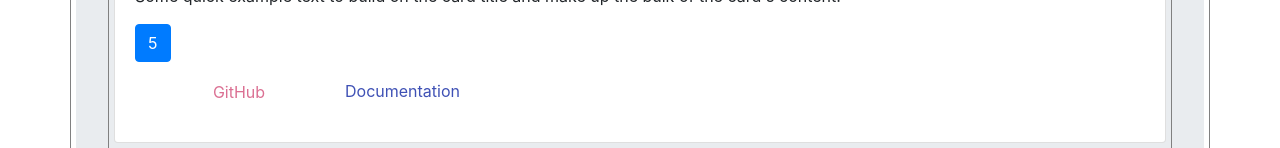
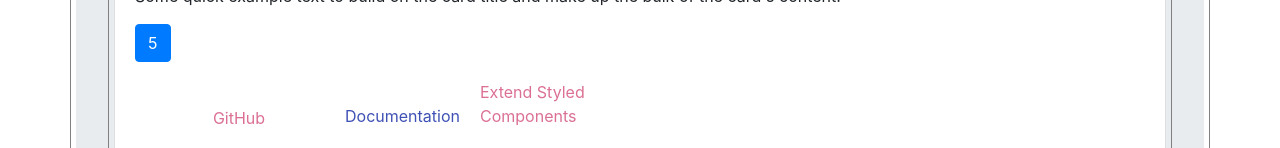
Before and after one commit to bob-smith-compass/react-props-state, a React (Create React App) app: page / in a window 1280 px wide. Shown: the part 652-800 px from the top of the page. Built offline with nearby package versions, Linux system fonts and the light colour scheme.

Commit message:
Extend Styled Components

```diff
--- a/src/styled-components/button-styled.jsx
+++ b/src/styled-components/button-styled.jsx
@@ -29,6 +29,7 @@ export default function SButton() {
 
     return (
         <div>
+            {/* <MButton className="btn primary" */} {/* WILL NOT WORK */}
             <MButton className="btn primary"
                 href="https://github.com/styled-components/styled-components"
                 target="_blank"
@@ -41,6 +42,14 @@ export default function SButton() {
             <MButton as={Link} href="https://www.styled-components.com/" prefetch>
                 Documentation
     </MButton>
+            <MButton
+                href="https://www.styled-components.com/docs/basics#extending-styles"
+                prefetch
+                target="_blank"
+                primary
+            >
+                Extend Styled Components
+    </MButton>
         </div>
     );
 }
```
